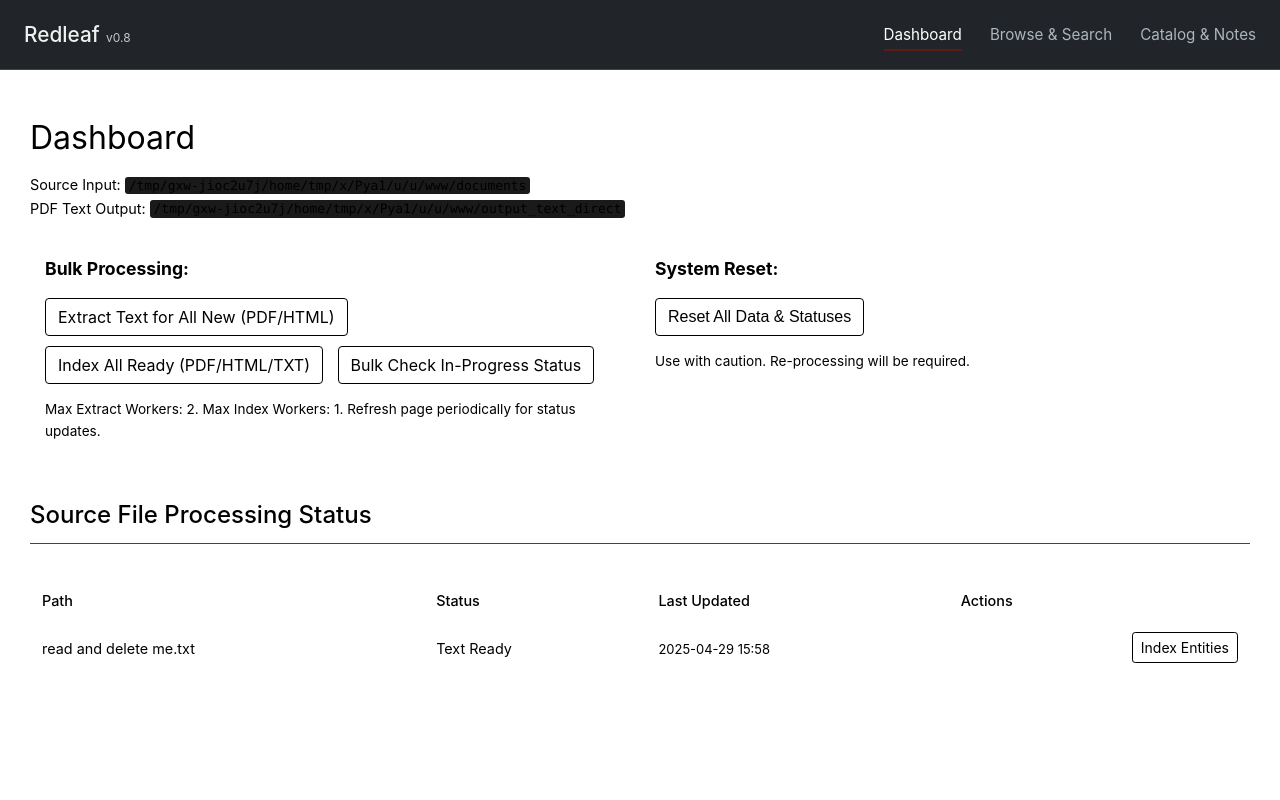
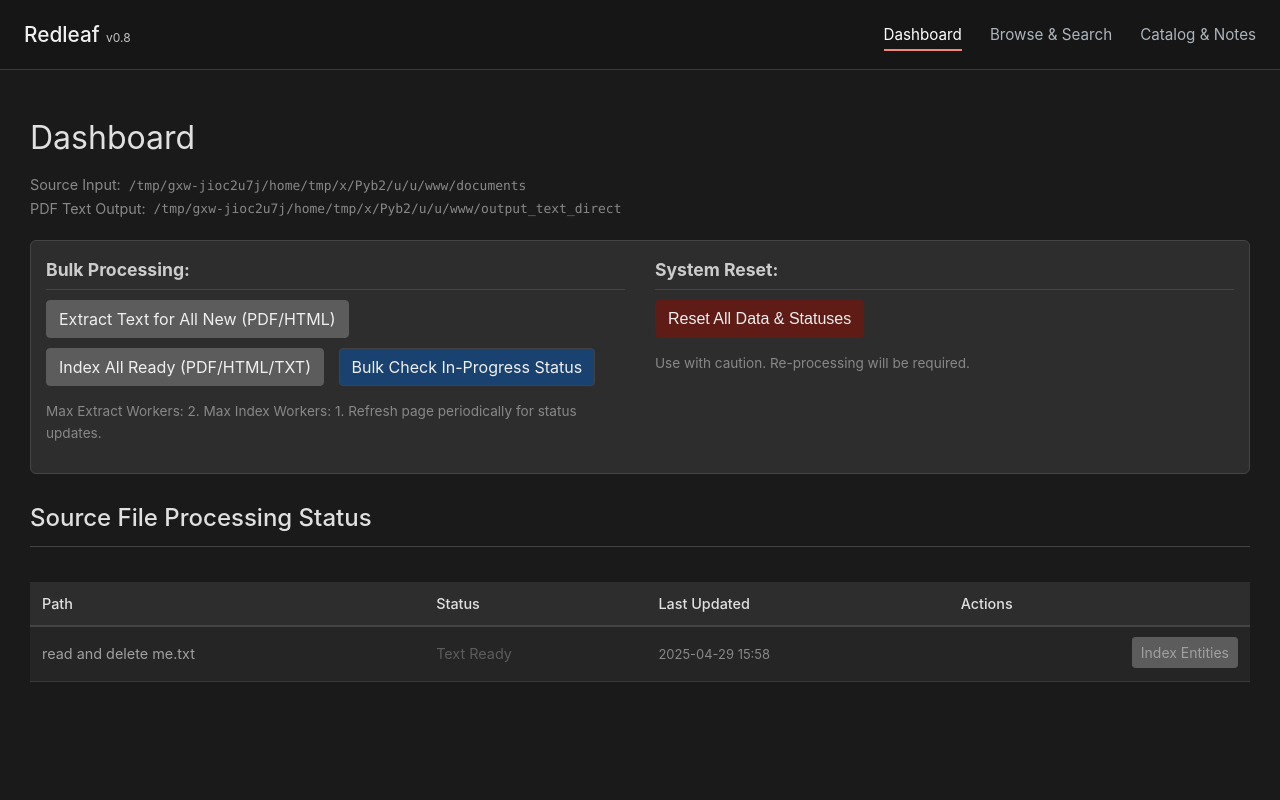
Before and after one commit to nathanfx330/redleaf, a Flask app: page / in a window 1280 px wide. Run offline with Flask 2, Linux system fonts and the light colour scheme; data comes from the database, SQL or seed files in the repository.

Commit message:
Update style.css

```diff
--- a/static/style.css
+++ b/static/style.css
@@ -1,69 +1,135 @@
 /* --- File: ./static/style.css --- */
-/* --- Light Theme (Default) --- */
+/* --- Redleaf Base Theme (Dark) --- */
 :root {
+    /* Base Theme Colors */
+    --bg-color: #1a1a1a;
+    --text-color: #e0e0e0; /* White/Light Text */
+    --container-bg: #252526;
+    --container-border: #3a3a3a;
+    --column-bg: #2d2d2d;
+    --column-border: #444444;
+    --column-header-color: #ccc;
+    --input-bg: #3c3c3c;
+    --input-border: #555;
+    --input-text: #ddd;
+    --hr-color: #444;
+    --muted-text-color: #888;
+    --snippet-bg: #333;
+    --snippet-border: #4a4a4a;
+    --snippet-text: #bdbdbd;
+    --highlight-bg: #4a4a4a; /* Dark Grey highlight */
+    --highlight-text: #fff;
+    --text-on-dark-bg: #f0f0f0; /* Consistent light text for buttons etc */
 
-    /* --- Button Color Variables --- */
-    --btn-primary-bg: var(--grey-btn-dark);
-    --btn-primary-border: var(--grey-btn-dark);
-    --btn-primary-text: var(--text-on-dark);
-    --btn-primary-hover-bg: var(--grey-btn-dark-hover);
-    --btn-primary-hover-border: var(--grey-btn-dark-hover);
+    /* -- Core Color Palette -- */
+    --palette-red-dark: #5F1B15; /* Base Red */
+    --palette-red-hover: #942c22; /* Lighter Red Hover */
+    --palette-red-light: #f48771; /* Lighter Red for text/accents */
+    --palette-red-alert-bg: #491510; /* Dark bg for Red Alert */
+    --palette-red-alert-border: var(--palette-red-dark);
 
-    --btn-info-bg: var(--grey-btn-light);
-    --btn-info-border: var(--grey-btn-light);
-    --btn-info-text: var(--text-on-dark);
-    --btn-info-hover-bg: var(--grey-btn-light-hover);
-    --btn-info-hover-border: var(--grey-btn-light-hover);
+    --std-green-success: #838383; /* Specific Green for Success status/buttons */
+    --std-green-success-hover: #bdbdbd;
+    --std-green-alert-bg: #1c4a24;
+    --std-green-alert-border: #2a6b37;
+    --std-green-text: #c3e6cb; /* Light green text for dark bg (Alerts) */
 
-    --btn-warning-bg: var(--grey-btn-medium);
-    --btn-warning-border: var(--grey-btn-medium);
-    --btn-warning-text: var(--text-on-dark);
-    --btn-warning-hover-bg: var(--grey-btn-medium-hover);
-    --btn-warning-hover-border: var(--grey-btn-medium-hover);
+    /* Grey Palette (Adjusted for single theme clarity) */
+    --grey-light-a: #a0a0a0;
+    --grey-light-1: #616161; /* Medium */
+    --grey-light-2: #5c5c5c; /* Medium Dark */
+    --grey-medium-1: #5c5c5c; /* Dark */
+    --grey-medium-2: #424242; /* Darker */
+    --grey-medium-3: #194271; /* Bluish Grey */
+    --grey-medium-3-light: #265080; /* Lighter Bluish Grey Hover */
+    --grey-dark-1: #686767; /* Very Dark */
+    --grey-dark-2: #161616; /* Near Black */
 
-    --btn-danger-bg: var(--red-accent);
-    --btn-danger-border: var(--red-accent);
-    --btn-danger-text: var(--text-on-dark);
-    --btn-danger-hover-bg: var(--red-accent-hover);
-    --btn-danger-hover-border: var(--red-accent-hover);
+    /* --- Link Styles --- */
+    --link-color: var(--grey-light-a); /* Medium Grey Link */
+    --link-hover-color: var(--palette-red-light); /* Light Red hover */
 
-    --btn-secondary-bg: var(--grey-btn-dark); /* Same as Primary */
-    --btn-secondary-border: var(--grey-btn-dark);
-    --btn-secondary-text: var(--text-on-dark);
-    --btn-secondary-hover-bg: var(--grey-btn-dark-hover);
-    --btn-secondary-hover-border: var(--grey-btn-dark-hover);
+    /* --- Status Colors (Text color) --- */
+    --status-new-color: var(--grey-light-1);
+    --status-progress-color: var(--grey-light-2);
+    --status-extracted-color: var(--grey-light-2);
+    --status-indexed-color: var(--std-green-success);
+    --status-indexed-empty-color: #66d9b7; /* Keep distinct color for empty/skipped */
+    --status-error-color: var(--palette-red-light);
+    --status-missing-color: var(--muted-text-color);
 
-    --btn-success-bg: var(--green-success);
-    --btn-success-border: var(--green-success);
-    --btn-success-text: var(--text-on-dark);
-    --btn-success-hover-bg: var(--green-success-hover);
-    --btn-success-hover-border: var(--green-success-hover);
+    /* --- Button Style Definitions --- */
+    /* Primary Button (Filled Darker Grey) */
+    --btn-primary-bg: var(--grey-medium-2);
+    --btn-primary-border: var(--grey-medium-2);
+    --btn-primary-text: var(--text-on-dark-bg);
+    --btn-primary-hover-bg: var(--grey-dark-1);
+    --btn-primary-hover-border: var(--grey-dark-1);
 
-    --btn-check-bg: var(--grey-btn-dark); /* Same as Primary/Secondary */
-    --btn-check-border: var(--grey-btn-dark);
-    --btn-check-text: var(--text-on-dark);
-    --btn-check-hover-bg: var(--grey-btn-dark-hover);
-    --btn-check-hover-border: var(--grey-btn-dark-hover);
+    /* Info Button (Medium Dark Grey - Lightest Gray Button) */
+    --btn-info-bg: var(--grey-light-2);
+    --btn-info-border: var(--grey-light-2);
+    --btn-info-text: var(--text-on-dark-bg);
+    --btn-info-hover-bg: var(--grey-light-1); /* Lighten */
+    --btn-info-hover-border: var(--grey-light-1);
 
-    --btn-disabled-bg: var(--grey-disabled-bg);
-    --btn-disabled-border: var(--grey-disabled-border);
-    --btn-disabled-text: var(--grey-disabled-text);
+    /* Warning Button (Dark Grey - Middle Gray Button - Also used for active favorite) */
+    --btn-warning-bg: var(--grey-medium-1);
+    --btn-warning-border: var(--grey-medium-1);
+    --btn-warning-text: var(--text-on-dark-bg);
+    --btn-warning-hover-bg: var(--grey-light-2); /* Lighten */
+    --btn-warning-hover-border: var(--grey-light-2);
 
-    --btn-outline-secondary-border: var(--grey-outline-border);
-    --btn-outline-secondary-text: var(--grey-outline-text);
-    --btn-outline-secondary-hover-bg: var(--grey-outline-hover-bg);
-    --btn-outline-secondary-hover-text: var(--grey-outline-hover-text);
+    /* Danger Button (Dark Red - Use base red, hover lighter) */
+    --btn-danger-bg: var(--palette-red-dark);
+    --btn-danger-border: var(--palette-red-dark);
+    --btn-danger-text: var(--text-on-dark-bg);
+    --btn-danger-hover-bg: var(--palette-red-hover);
+    --btn-danger-hover-border: var(--palette-red-hover);
+
+    /* Secondary Button (Bluish Grey) */
+    --btn-secondary-bg: var(--grey-medium-3);
+    --btn-secondary-border: var(--grey-medium-2); /* Keep slightly darker border */
+    --btn-secondary-text: var(--text-on-dark-bg);
+    --btn-secondary-hover-bg: var(--grey-medium-3-light); /* Use lighter bluish grey */
+    --btn-secondary-hover-border: var(--grey-medium-2);
+
+    /* Success Button (Use Base Red - Consistent with Danger) */
+    /* NOTE: Renaming `--btn-success-*` but keeping palette red values */
+    /* This might be confusing, consider renaming if green is desired */
+    --btn-success-bg: var(--palette-red-dark); /* Using Red */
+    --btn-success-border: var(--palette-red-dark); /* Using Red */
+    --btn-success-text: #fff;
+    --btn-success-hover-bg: var(--palette-red-hover); /* Using Red Hover */
+    --btn-success-hover-border: var(--palette-red-hover); /* Using Red Hover */
+
+    /* Check Button (Darker Grey - Same as Primary) */
+    --btn-check-bg: var(--grey-medium-2);
+    --btn-check-border: var(--grey-medium-2);
+    --btn-check-text: var(--text-on-dark-bg);
+    --btn-check-hover-bg: var(--grey-dark-1);
+    --btn-check-hover-border: var(--grey-dark-1);
+
+    /* Disabled Button (Darkest Grey Fill) */
+    --btn-disabled-bg: var(--grey-dark-1);
+    --btn-disabled-border: var(--grey-medium-2);
+    --btn-disabled-text: var(--muted-text-color);
+
+    /* Outline Secondary Button (Actual Outline Style - Lighter Grey) */
+    --btn-outline-secondary-border: var(--grey-light-1); /* Lighter Grey outline */
+    --btn-outline-secondary-text: var(--grey-light-1);
+    --btn-outline-secondary-hover-bg: var(--grey-light-1); /* Fill with outline color */
+    --btn-outline-secondary-hover-text: #212529; /* Dark text on light fill */
 
     /* Top Nav Specific */
-    --topnav-bg: #212529; /* Very Dark Grey */
-    --topnav-text: var(--text-on-dark); /* White Text */
-    --topnav-link-color: #adb5bd; /* Medium Grey for links */
+    --topnav-bg: var(--grey-dark-2); /* Near Black */
+    --topnav-text: #f0f0f0; /* White Text */
+    --topnav-link-color: #adb5bd; /* Medium Grey links */
     --topnav-link-hover-color: #ffffff; /* White link hover */
-    --topnav-link-active-border: var(--red-accent); /* Red underline */
+    --topnav-link-active-border: var(--palette-red-light); /* Lighter Red underline */
 }
 
 /* --- General Styles --- */
-/* NO CHANGES HERE - Structure remains as provided */
 body { font-family: -apple-system, BlinkMacSystemFont, "Segoe UI", Roboto, "Helvetica Neue", Arial, sans-serif; line-height: 1.6; background-color: var(--bg-color); color: var(--text-color); transition: background-color 0.3s ease, color 0.3s ease; }
 h1, h2, h3 { color: var(--text-color); }
 h1 { margin-bottom: 25px; font-weight: 300; }
@@ -128,11 +200,13 @@ pre { word-wrap: break-word; white-space: pre-wrap; }
 .status-table td span[title*="Missing"] { color: var(--status-missing-color); font-style: italic; }
 .status-new { font-weight: bold; color: var(--status-new-color); }
 .status-textextractinprogress, .status-indexinginprogress { font-style: italic; color: var(--status-progress-color); }
-.status-textextracted { color: var(--status-extracted-color); }
+.status-textextracted, .status-textready { color: var(--status-extracted-color); } /* Grouped ready/extracted */
 .status-indexed { color: var(--status-indexed-color); }
 .status-indexedemptytext, .status-indexednocontent, .status-indexedpageskipped-toolong { color: var(--status-indexed-empty-color); }
 .status-missingremovedfromfolder { color: var(--status-missing-color); font-style: italic; }
 td[class^="status-error"], .status-error { color: var(--status-error-color); font-weight: bold; }
+
+/* --- Other Components --- */
 .action-buttons-area { display: flex; flex-wrap: wrap; gap: 30px; margin-bottom: 25px; padding: 15px; background-color: var(--column-bg); border: 1px solid var(--column-border); border-radius: 6px; }
 .bulk-actions, .reset-action { flex: 1; min-width: 300px; }
 .bulk-actions h3, .reset-action h3 { margin-top: 0; font-size: 1.1em; color: var(--column-header-color); border-bottom: 1px solid var(--column-border); padding-bottom: 5px; margin-bottom: 10px; }
```
Also changed, not shown: other parts of static/style.css (+18 -151 lines).
